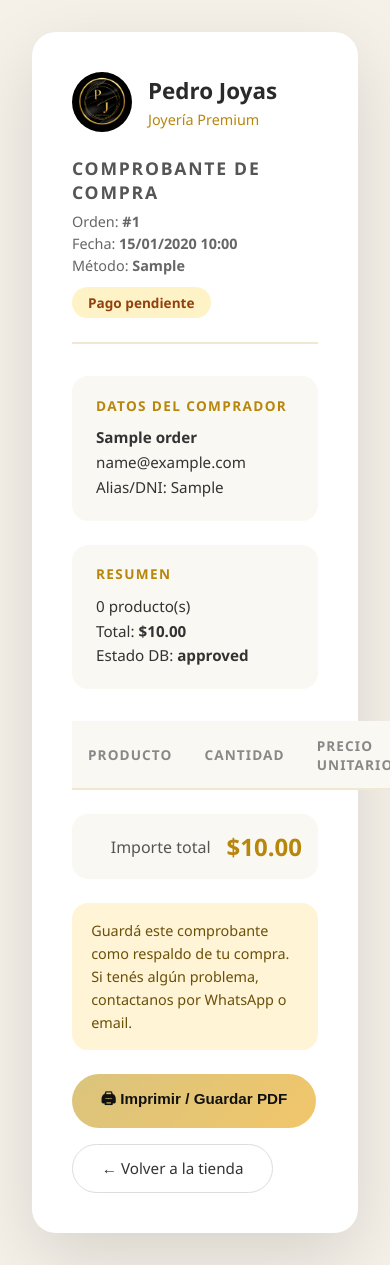
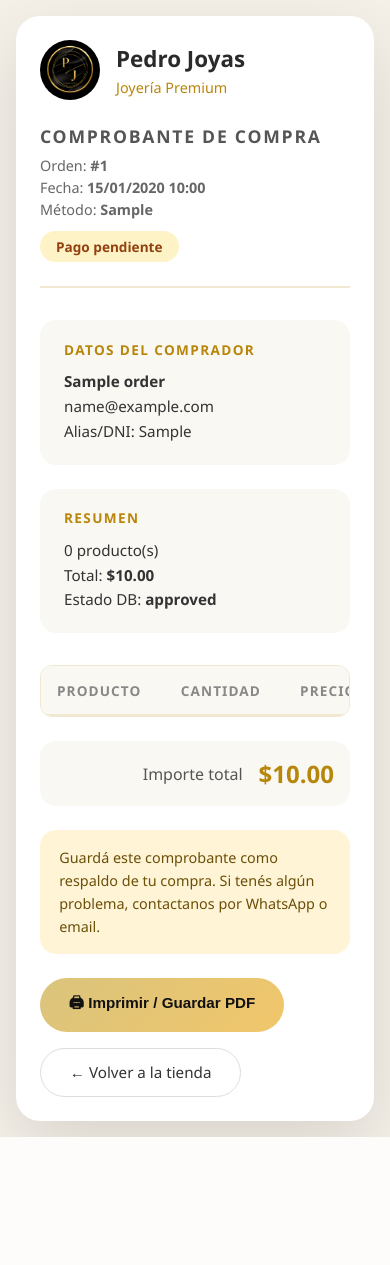
Before and after one commit to Agus-01/Pedro.joyas, a Flask app: page /factura/1 in a window 390 px wide; the page is wider, and only the part inside the window is pictured. After the commit the page ends 1137 px from the top of that part, so only its background shows below. Run offline with Flask 3, Linux system fonts and the light colour scheme; tables that the repository leaves empty hold one stand-in row (values such as "Sample post"); lists and menus that the app fills with data are empty.

Commit message:
Ultimas mejoraS

```diff
--- a/app.py
+++ b/app.py
@@ -7,6 +7,9 @@ from flask_login import LoginManager, login_user, logout_user, login_required, c
 from functools import wraps
 import requests
 from dotenv import load_dotenv
+
+from datetime import datetime
+import pytz
 
 from database import DISCOUNT, init_database
 from models import Order, Product, ProductVariant, User, db
@@ -95,6 +98,9 @@ def api_checkout():
     payment_method    = data.get('paymentMethod', 'mercadopago')
     items             = data.get('items', [])
 
+    zona_horaria_arg = pytz.timezone('America/Argentina/Buenos_Aires')
+    fecha_actual_arg = datetime.now(zona_horaria_arg)
+
     if not buyer_name or not buyer_email or not buyer_dni or not items:
         return jsonify({'message': 'Datos incompletos.'}), 400
 
@@ -129,7 +135,8 @@ def api_checkout():
         payment_method=payment_method,
         items=prepared_items,
         total=total,
-        payment_status='pending'
+        payment_status='pending',  # ✨ CORREGIDO: Se agregó la coma faltante aquí
+        created_at=fecha_actual_arg
     )
 
     try:
@@ -190,16 +197,13 @@ def api_checkout():
 
         payment_url = resp.json().get('init_point')
 
-        # ❌ SACAMOS EL _notify_owner DE ACÁ PARA QUE NO MANDE MAIL NI SE CUELGUE RENDER
         return jsonify({'payment_url': payment_url, 'invoice_url': invoice_url, 'order_id': order_id})
 
     # === CASO 2: SI ELIGE TRANSFERENCIA BANCARIA ===
-    # Armamos el texto automático para tu WhatsApp sin tocar la RAM
     items_text = '%0A'.join(f"- {i['title']} x{i['quantity']}" for i in prepared_items)
     mensaje_wa = f"Hola Pedro Joyas! Armé mi pedido #{order_id} por Transferencia.%0A%0A*Detalle:*%0A{items_text}%0A%0A*Total:* ${total:,.0f}%0A%0AAquí te adjunto el comprobante de pago."
     whatsapp_link = f"https://wa.me/{WHATSAPP_NUMBER}?text={mensaje_wa}"
 
-    # ❌ CAMBIAMOS EL _notify_owner VIEJO POR LA RESPUESTA CON EL LINK DE WHATSAPP
     return jsonify({
         'payment_url': None,
         'invoice_url': invoice_url,
@@ -208,6 +212,7 @@ def api_checkout():
         'transfer_amount': total,
         'whatsapp_link': whatsapp_link
     })
+
 
 @app.route('/api/mp-webhook', methods=['POST'])
 def mp_webhook():
@@ -235,6 +240,17 @@ def invoice(order_id):
     order = Order.query.get(order_id)
     if not order:
         return 'Orden no encontrada', 404
+
+    # ✨ MEJORA: Formateamos la fecha almacenada para enviársela limpia al HTML
+    if order.created_at:
+        # Si la fecha ya viene con zona horaria o es naive, la formateamos prolija
+        zona_arg = pytz.timezone('America/Argentina/Buenos_Aires')
+        # Nos aseguramos de mapearla correctamente si la DB guardó como UTC o local
+        fecha_local = order.created_at.astimezone(zona_arg) if order.created_at.tzinfo else zona_arg.localize(order.created_at)
+        order.fecha = fecha_local.strftime('%d/%m/%Y %H:%M')
+    else:
+        order.fecha = datetime.now(pytz.timezone('America/Argentina/Buenos_Aires')).strftime('%d/%m/%Y %H:%M')
+
     return render_template('invoice.html', order=order)
 
 
@@ -420,20 +436,15 @@ def admin_login():
 # =========================
 #   NOTIFICACIONES
 # =========================
-# =========================
-#   NOTIFICACIONES
-# =========================
 
 def _notify_owner(order, payment_url=None, alias_info=None, paid=False):
     return  # Desactivar notificaciones por ahora
     items_text = '\n'.join(f"  - {i['title']} x{i['quantity']} = ${i['total']:,.0f}" for i in order.items)
     address = f"{order.shipping_address}, {order.shipping_city}, {order.shipping_province}" if order.shipping_address else 'No especificada'
 
-    # 1. Si el pago está APROBADO, armamos la Factura HTML prolija para el cliente y el dueño
     if paid:
         subject = f'✅ Comprobante de Compra #{order.id} - Pedro Joyas'
 
-        # Construimos las filas de la tabla de productos dinámicamente
         tabla_productos_html = ""
         for i in order.items:
             tabla_productos_html += f"""
@@ -443,18 +454,14 @@ def _notify_owner(order, payment_url=None, alias_info=None, paid=False):
             </tr>
             """
 
-        # Diseño HTML de la Factura
         html_body = f"""
         <div style="font-family: 'Helvetica Neue', Helvetica, Arial, sans-serif; max-width: 600px; margin: auto; border: 1px solid #e4e4e4; padding: 30px; border-radius: 8px; color: #333;">
             <div style="text-align: center; margin-bottom: 20px;">
                 <h1 style="color: #d4af37; margin: 0; font-size: 28px; letter-spacing: 1px;">PEDRO JOYAS</h1>
                 <p style="font-size: 12px; color: #777; margin: 5px 0 0 0;">Comprobante Oficial de Pago</p>
             </div>
-
             <hr style="border: none; border-top: 1px solid #ddd; margin: 20px 0;">
-
             <p style="font-size: 15px;">¡Hola <b>{order.buyer_name}</b>! Tu pago ha sido procesado con éxito. A continuación te dejamos el detalle de tu compra:</p>
-
             <div style="background-color: #f9f9f9; padding: 15px; border-radius: 5px; margin: 20px 0; font-size: 14px;">
                 <b>Número de Orden:</b> #{order.id}<br>
                 <b>DNI:</b> {order.buyer_dni}<br>
@@ -462,7 +469,6 @@ def _notify_owner(order, payment_url=None, alias_info=None, paid=False):
                 <b>Dirección de Envío:</b> {address}<br>
                 <b>Método de Pago:</b> Mercado Pago (Aprobado)
             </div>
-
             <h3 style="color: #444; border-bottom: 2px solid #d4af37; padding-bottom: 5px; margin-top: 25px;">Detalle del Pedido</h3>
             <table style="width: 100%; border-collapse: collapse; font-size: 14px;">
                 <thead>
@@ -475,13 +481,10 @@ def _notify_owner(order, payment_url=None, alias_info=None, paid=False):
                     {tabla_productos_html}
                 </tbody>
             </table>
-
             <div style="text-align: right; margin-top: 20px; font-size: 18px; font-weight: bold; color: #111;">
                 Total Abonado: <span style="color: #d4af37;">${order.total:,.2f}</span>
             </div>
-
             <hr style="border: none; border-top: 1px solid #ddd; margin: 30px 0 20px 0;">
-
             <p style="font-size: 12px; color: #999; text-align: center; line-height: 1.5; margin: 0;">
                 Gracias por confiar en nosotros.<br>
                 Si tenés alguna duda con tu pedido, escribinos directamente respondiendo a este correo.<br>
@@ -490,7 +493,6 @@ def _notify_owner(order, payment_url=None, alias_info=None, paid=False):
         </div>
         """
 
-        # Enviamos el mail con el HTML renderizado al cliente y a vos (copia)
         if app.config['MAIL_USERNAME']:
             try:
                 msg = Message(subject, recipients=[order.buyer_email, OWNER_EMAIL])
@@ -499,7 +501,6 @@ def _notify_owner(order, payment_url=None, alias_info=None, paid=False):
             except Exception as e:
                 print(f"Error enviando mail HTML: {str(e)}")
 
-    # 2. Casos de órdenes pendientes (Texto común clásico como tenías antes)
     else:
         if alias_info:
             subject = f'🛒 Nueva orden #{order.id} - Transferencia - {order.buyer_name}'
@@ -513,7 +514,7 @@ def _notify_owner(order, payment_url=None, alias_info=None, paid=False):
                 mail.send(Message(subject, recipients=[OWNER_EMAIL], body=body))
         except Exception:
             pass
-    # Mantener el envío de logs a WhatsApp que ya tenías
+
     wa_body = f'PAGO APROBADO\n\nOrden: #{order.id}\nCliente: {order.buyer_name}\nTOTAL: ${order.total:,.0f}' if paid else body
     wa_text = wa_body.replace('\n', '%0A').replace(' ', '%20')[:1000]
     print(f'WA_LINK: https://wa.me/{WHATSAPP_NUMBER}?text={wa_text}')
--- a/requirements.txt
+++ b/requirements.txt
@@ -7,3 +7,4 @@ Flask-Mail>=0.9
 Flask-Login>=0.6
 Flask-Bcrypt>=1.0
 psycopg2-binary==2.9.9
+pytz
--- a/templates/index.html
+++ b/templates/index.html
@@ -471,7 +471,7 @@
                         </div>
                         <div class="form-group">
                             <label>Teléfono / WhatsApp</label>
-                            <input name="buyerPhone" type="tel" placeholder="+54 9 11 1234 5678" />
+                            <input name="buyerPhone" type="tel" placeholder="+54 9 11 1234 5678"  required />
                         </div>
                     </div>
                     <button type="button" class="btn btn-primary" onclick="checkoutNextStep(2)">Continuar →</button>
--- a/templates/invoice.html
+++ b/templates/invoice.html
@@ -29,7 +29,20 @@
         .info-box h3 { margin: 0 0 0.8rem; font-size: 0.85rem; text-transform: uppercase; letter-spacing: 0.1em; color: #b8860b; }
         .info-box p { margin: 0.3rem 0; font-size: 0.95rem; color: #333; }
 
-        table { width: 100%; border-collapse: collapse; margin-bottom: 1.5rem; }
+        /* ✨ MEJORA: Contenedor responsivo para celulares */
+        .table-container {
+            width: 100%;
+            overflow-x: auto;
+            -webkit-overflow-scrolling: touch;
+            margin-bottom: 1.5rem;
+            border-radius: 12px;
+            border: 1px solid #f0e8d0;
+        }
+        table {
+            width: 100%;
+            min-width: 540px; /* Asegura que el contenido no se aplaste */
+            border-collapse: collapse;
+        }
         thead tr { background: #faf8f3; }
         th { padding: 0.9rem 1rem; text-align: left; font-size: 0.85rem; text-transform: uppercase; letter-spacing: 0.08em; color: #888; border-bottom: 2px solid #f0e8d0; }
         td { padding: 1rem; border-bottom: 1px solid #f0e8d0; font-size: 0.95rem; }
@@ -49,11 +62,13 @@
             .buyer-section { grid-template-columns: 1fr; }
             .invoice-header { flex-direction: column; }
             .invoice-meta { text-align: left; }
+            body { padding: 1rem; }
+            .invoice { padding: 1.5rem; }
         }
         @media print {
             body { background: #fff; padding: 0; }
             .actions { display: none; }
-            .invoice { box-shadow: none; border-radius: 0; }
+            .invoice { box-shadow: none; border-radius: 0; padding: 0; }
         }
     </style>
 </head>
@@ -70,7 +85,8 @@
             <div class="invoice-meta">
                 <h2>Comprobante de compra</h2>
                 <p>Orden: <strong>#{{ order.id }}</strong></p>
-                <p>Fecha: <strong>{{ order.created_at.strftime('%d/%m/%Y %H:%M') }}</strong></p>
+                <!-- 🕒 Cambiado para tomar la fecha argentina calculada con pytz -->
+                <p>Fecha: <strong>{{ order.fecha }}</strong></p>
                 <p>Método: <strong>{{ order.payment_method | capitalize }}</strong></p>
                 <span class="status-badge" id="status-badge">Verificando...</span>
             </div>
@@ -91,6 +107,8 @@
             </div>
         </div>
 
+        <!-- 📱 ✨ Contenedor responsivo añadido -->
+        <div class="table-container">
             <table>
                 <thead>
                     <tr>
@@ -111,6 +129,7 @@
                     {% endfor %}
                 </tbody>
             </table>
+        </div>
 
         <div class="total-row">
             <span>Importe total</span>
```
Also changed, not shown: static/images/factura.jpeg (added). Lines whose indentation alone changed are shown as unchanged.
